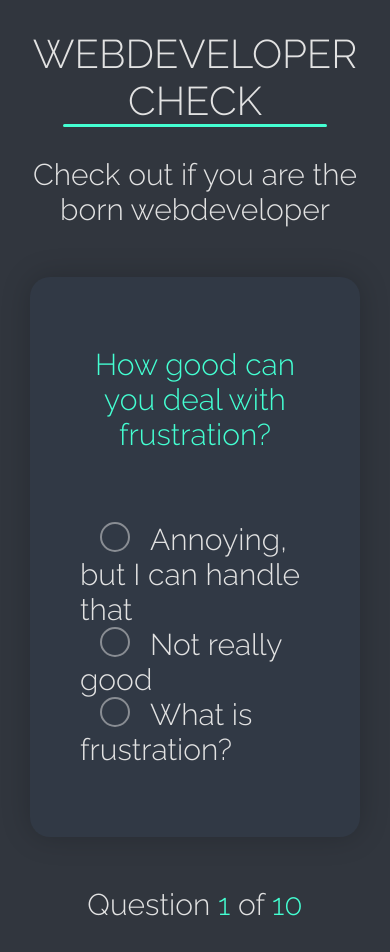
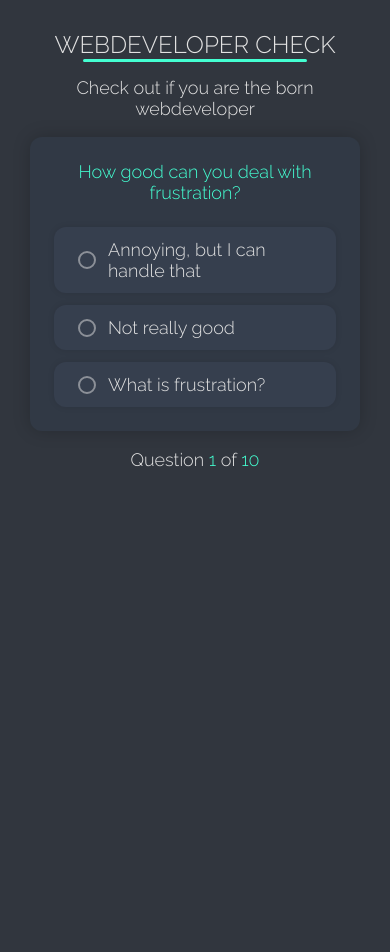
Before and after one commit to jankohlbach/React-Quiz-App, a React (Create React App) app: page / in a window 390 px wide. Both pictures are taken after a click on the button "START". After the commit the page ends 844 px from the top, so only its background shows below. Built offline with nearby package versions, Linux system fonts and the light colour scheme.

Commit message:
add answer styles and responsive styles

```diff
--- a/styles/3_base/_general-elements.scss
+++ b/styles/3_base/_general-elements.scss
@@ -15,10 +15,19 @@ body {
   width: 100%;
   height: 100%;
   font-size: $base-font-size;
+
+  @media (max-width: $breakpoint-medium-large) {
+    font-size: $base-font-size - 2px;
+  }
+
+  @media (max-width: $breakpoint-small) {
+    font-size: $base-font-size - 4px;
+  }
 }
 
 body {
   background-color: $color-background;
+  overflow-y: scroll;
 }
 
 a {
--- a/styles/4_layout/_answerOption.scss
+++ b/styles/4_layout/_answerOption.scss
@@ -4,6 +4,20 @@
 }
 
 .answerOption {
+  padding: 2rem;
+  background-color: #363f4e;
+  border-radius: 2rem;
+  box-shadow: 0 0 1rem rgba(0, 0, 0, .1);
+  transition: box-shadow .5s;
+
+  &:hover {
+    box-shadow: 0 0 1rem rgba($color-accent, .8);
+  }
+
+  + .answerOption {
+    margin-top: 2rem;
+  }
+
   * {
     cursor: pointer;
     user-select: none;
@@ -25,6 +39,8 @@
 
   label {
     position: relative;
+    display: flex;
+    align-items: center;
     margin-left: 7rem;
 
     span {
@@ -53,3 +69,9 @@
     }
   }
 }
+
+@media (max-width: $breakpoint-small) {
+  .answerOptions {
+    margin-top: 4rem;
+  }
+}
--- a/styles/4_layout/_app.scss
+++ b/styles/4_layout/_app.scss
@@ -32,5 +32,18 @@ h1 {
   text-align: center;
   background-color: #313945;
   border-radius: 2rem;
-  box-shadow: 0px 0px 3rem rgba(0, 0, 0, 0.2);
+  box-shadow: 0rem 0rem 3rem rgba(0, 0, 0, 0.2);
 }
+
+@media (max-width: $breakpoint-small) {
+  h1 {
+    + h2 {
+      margin-top: 2.5rem;
+      margin-bottom: 3rem;
+    }
+  }
+
+  .card {
+    padding: 4rem;
+  }
+}
--- a/styles/4_layout/_questionCount.scss
+++ b/styles/4_layout/_questionCount.scss
@@ -6,3 +6,9 @@
     color: $color-accent;
   }
 }
+
+@media (max-width: $breakpoint-small) {
+  .questionCount {
+    margin-top: 3rem;
+  }
+}
```
Also changed, not shown: src/main.min.css, 1 other file (tests, documents, lock files or other folders).
